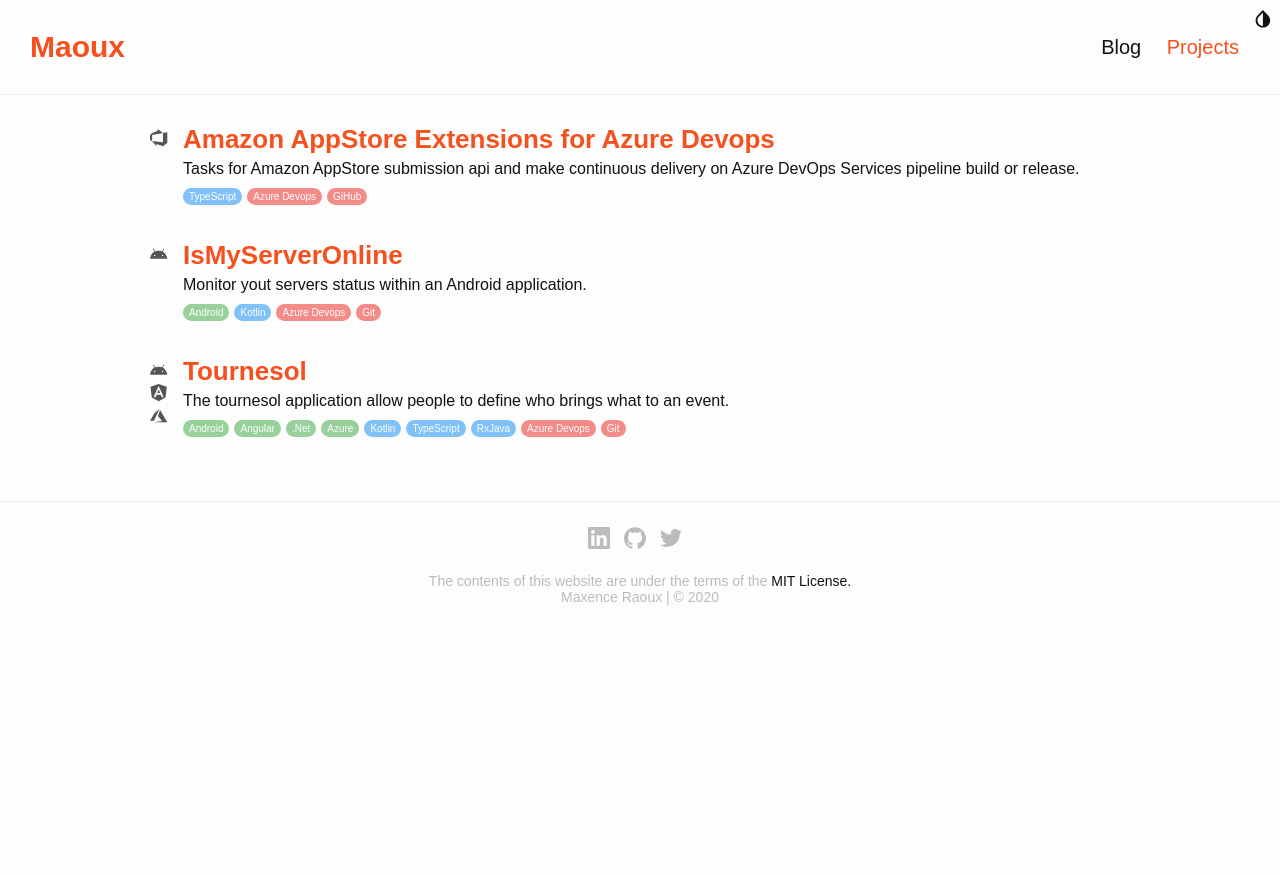
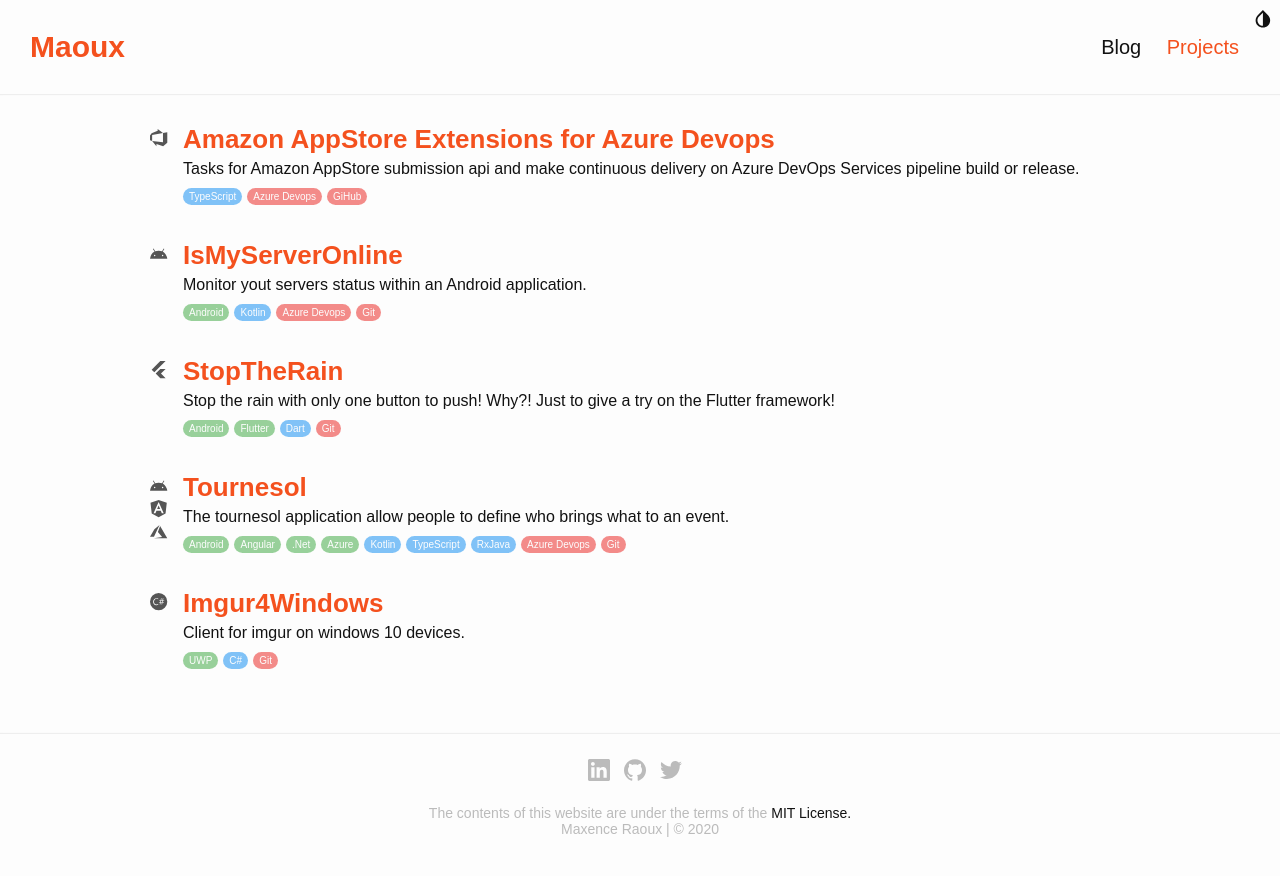
Before and after one commit to Maouxi/maouxi.github.io, a Jekyll site: the page built from projects.html, in a window 1280 px wide. Shown: the top 876 px of the page. Built offline with Jekyll 4.4.1, drawn with Linux system fonts in a browser that asks for light colours.

Commit message:
Complete some projects

```diff
--- a/_data/icons.yml
+++ b/_data/icons.yml
@@ -28,3 +28,9 @@
 - name: Open in browser
   tag: browser
   svg: <path d="M19,4L5,4c-1.11,0 -2,0.9 -2,2v12c0,1.1 0.9,2 2,2h3c0.55,0 1,-0.45 1,-1s-0.45,-1 -1,-1L5,18L5,8h14v10h-3c-0.55,0 -1,0.45 -1,1s0.45,1 1,1h3c1.1,0 2,-0.9 2,-2L21,6c0,-1.1 -0.89,-2 -2,-2zM11.65,10.35l-2.79,2.79c-0.32,0.32 -0.1,0.86 0.35,0.86L11,14v5c0,0.55 0.45,1 1,1s1,-0.45 1,-1v-5h1.79c0.45,0 0.67,-0.54 0.35,-0.85l-2.79,-2.79c-0.19,-0.2 -0.51,-0.2 -0.7,-0.01z"/>
+- name: Flutter
+  tag: flutter
+  svg: <path d="M14.314 0L2.3 12 6 15.7 21.684.012h-7.357L14.314 0zm.014 11.072l-6.471 6.457 6.47 6.47H21.7l-6.46-6.468 6.46-6.46h-7.371z"/>
+- name: C#
+  tag: c-sharp
+  svg: <path d="M12 0A12 12 0 000 12a12 12 0 0012 12 12 12 0 0012-12A12 12 0 0012 0zM9.426 7.12a5.55 5.55 0 011.985.38v1.181a4.5 4.5 0 00-2.25-.566 3.439 3.439 0 00-2.625 1.087 4.099 4.099 0 00-1.012 2.906 3.9 3.9 0 00.945 2.754 3.217 3.217 0 002.482 1.023 4.657 4.657 0 002.464-.634l-.004 1.08a5.543 5.543 0 01-2.625.555 4.211 4.211 0 01-3.228-1.297 4.793 4.793 0 01-1.212-3.409 5.021 5.021 0 011.365-3.663 4.631 4.631 0 013.473-1.392 5.55 5.55 0 01.12-.004 5.55 5.55 0 01.122 0zm5.863.155h.836l-.555 2.652h1.661l.567-2.652h.81l-.555 2.652 1.732-.004-.15.697H17.91l-.412 1.98h1.852l-.176.698h-1.816l-.58 2.625h-.83l.567-2.625h-1.65l-.555 2.625h-.81l.555-2.625h-1.74l.131-.698h1.748l.401-1.976h-1.826l.138-.697h1.826zm.142 3.345L15 12.6h1.673l.423-1.98z"/>
--- /dev/null
+++ b/collections/_projects/imgur4windows.md
@@ -0,0 +1,36 @@
+---
+title: Imgur4Windows
+date: 12/07/2015
+img_url: /assets/img/projects/imgur4windows/
+icons: [c-sharp]
+skills: [UWP, C#, Git]
+---
+
+Client for imgur on windows 10 devices.
+
+[Download it from the microsoft store](https://www.microsoft.com/en-us/p/imgur4windows/9nblggh5wwsd#activetab=pivot:overviewtab)
+
+## Features
+- Show most viral, user submit and topics galleries
+- Up vote, down vote and favorite galleries
+- Show and reply to gallery comments
+- Show your account with pictures and comments
+- Show imgur users account
+- Make post to share your pictures to the community
+- Make a search into imgur and access subreddit
+- Share gallery and save pictures
+- Show your notifications
+
+## They speak about the app
+
+[Windows Central - Windows 10 apps you should try](https://www.windowscentral.com/5-windows-10-apps-you-should-try-july-15-2016)
+
+[All about windows phone - Imgur4Windows UWP a good client](http://allaboutwindowsphone.com/flow/item/22933_Mini-review_Imgur4Windows_UWP.php)
+
+[Trainghiemso](https://trainghiemso.vn/imgur4windows-xem-tai-va-quan-ly-anh-imgur-tren-windows-10/)
+
+## Screenshots
+
+| ![Imgur4Windows - Home]({{page.img_url}}screenshot1.jfif)  | ![Imgur4Windows - Details]({{page.img_url}}screenshot2.jfif)  |
+| ![Imgur4Windows - Comments]({{page.img_url}}screenshot3.jfif)  | ![Imgur4Windows - Upload]({{page.img_url}}screenshot4.jfif)  |
+| ![Imgur4Windows - User]({{page.img_url}}screenshot5.jfif)  | ![Imgur4Windows - Settings]({{page.img_url}}screenshot6.jfif)  |
--- /dev/null
+++ b/collections/_projects/stoptherain.md
@@ -0,0 +1,27 @@
+---
+title: StopTheRain
+date: 12/11/2019
+img_url: /assets/img/projects/stoptherain/
+icons: [flutter]
+skills: [Android, Flutter, Dart, Git]
+---
+Stop the rain with only one button to push! Why?! Just to give a try on the Flutter framework!
+
+## Features
+
+- Adjust how sensible you are to the rain
+- If raining predict in how many time it will stopped (with 1 second prediction!)
+- If no raining predict how many time is going to stay sunny
+- Oh you have one prediction credit by hours. To get more you have to watch an ads 💩
+
+
+## Screenshots
+
+{::nomarkdown}
+{% assign googleplay-icon = site.data.icons | where_exp: "i", "i.tag == 'googleplay'" | first %}
+{:/}
+
+| ![StopTheRain - Home]({{page.img_url}}screenshot1.png){:style="width:220px;"} | ![StopTheRain - Prediction]({{page.img_url}}screenshot3.png){:style="width:275px;"} | ![StopTheRain - Menu]({{page.img_url}}screenshot2.png){:style="width:220px;"} |
+
+| {::nomarkdown}<svg  role="img" viewBox="0 0 24 24" class="icon big">{{googleplay-icon.svg}}</svg>{:/} |
+| [Download on Google Play](https://play.google.com/store/apps/details?id=com.maoux.stoptherain){:target="_blank"} |
--- a/projects.html
+++ b/projects.html
@@ -2,7 +2,8 @@
 title: My projects
 ---
 <section>
-  {% for project in site.projects %}
+  {% assign projects = site.projects | sort: "date" | reverse %}
+  {% for project in projects %}
   <div class="content list-item">
     <div class="list-item-icons">
       {% for iconname in project.icons %}
```
Also changed, not shown: collections/_posts/2020-08-23-android-signal-quality.md (renamed from collections/_posts/2020-08-18-android-signal-quality.md, +1 -1 lines), collections/_projects/ismyserveronline.md (+1 -1 lines), collections/_projects/tournesol.md (+13 -1 lines), assets/img/projects/imgur4windows/screenshot1.jfif (added), assets/img/projects/imgur4windows/screenshot2.jfif (added), assets/img/projects/imgur4windows/screenshot3.jfif (added), assets/img/projects/imgur4windows/screenshot4.jfif (added), assets/img/projects/imgur4windows/screenshot5.jfif (added), assets/img/projects/imgur4windows/screenshot6.jfif (added), assets/img/projects/stoptherain/screenshot1.png (added), assets/img/projects/stoptherain/screenshot2.png (added), 1 other file.
